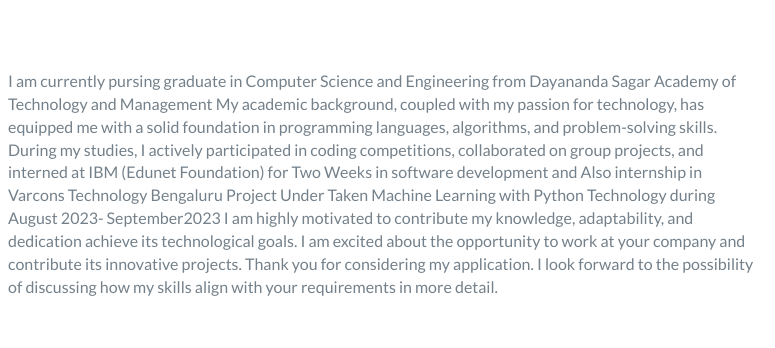
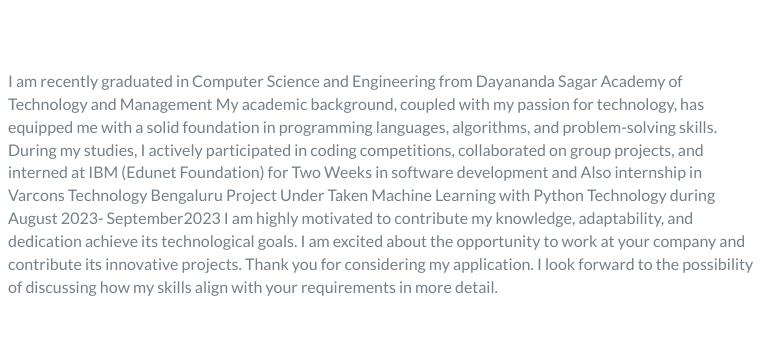
Before and after one commit to UdayKiranV912/My-Portfolio, a website: page index.html in a window 1280 px wide. Shown: the part 805-1153 px from the top of the page, 452-1227 px from the left. Drawn offline with nearby package versions, Linux system fonts and the light colour scheme.

Commit message:
Update index.html

```diff
--- a/index.html
+++ b/index.html
@@ -73,7 +73,7 @@
                 </div>
                 <div class="col-md-8">
                     <p>
-                        I am currently pursing graduate in Computer Science and Engineering from
+                        I am recently graduated in Computer Science and Engineering from
 Dayananda Sagar Academy of Technology and Management My academic
 background, coupled with my passion for technology, has equipped me with a solid
 foundation in programming languages, algorithms, and problem-solving skills.
```
